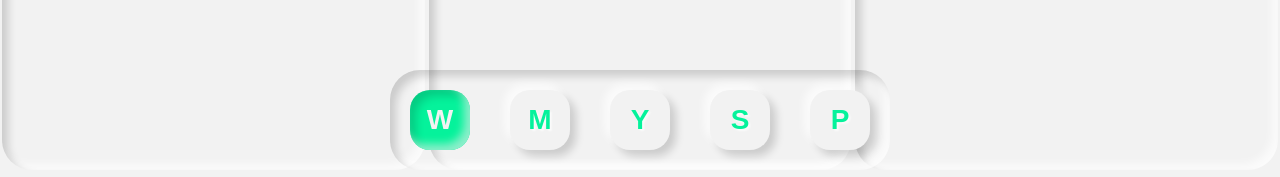
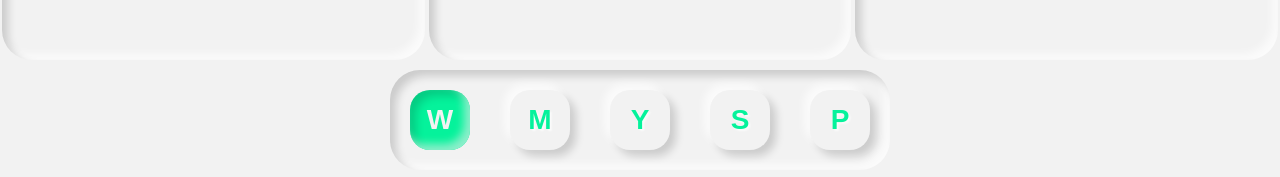
Before and after one commit to Figure-Finance/figure, a React (Create React App) app in the folder frontend/: page / in a window 1280 px wide. Shown: the part 620-797 px from the top of the page. Built offline with nearby package versions, Linux system fonts and the light colour scheme.

Commit message:
[update] styles

```diff
--- a/frontend/src/components/Navbar/Navbar.module.css
+++ b/frontend/src/components/Navbar/Navbar.module.css
@@ -1,9 +1,5 @@
 .Navbar {
-  bottom: 10px;
-  left: 0;
-  margin: 0 auto;
-  position: absolute;
-  right: 0;
+  margin: 0 auto 10px auto;
   width: 500px;
 }
 
```
